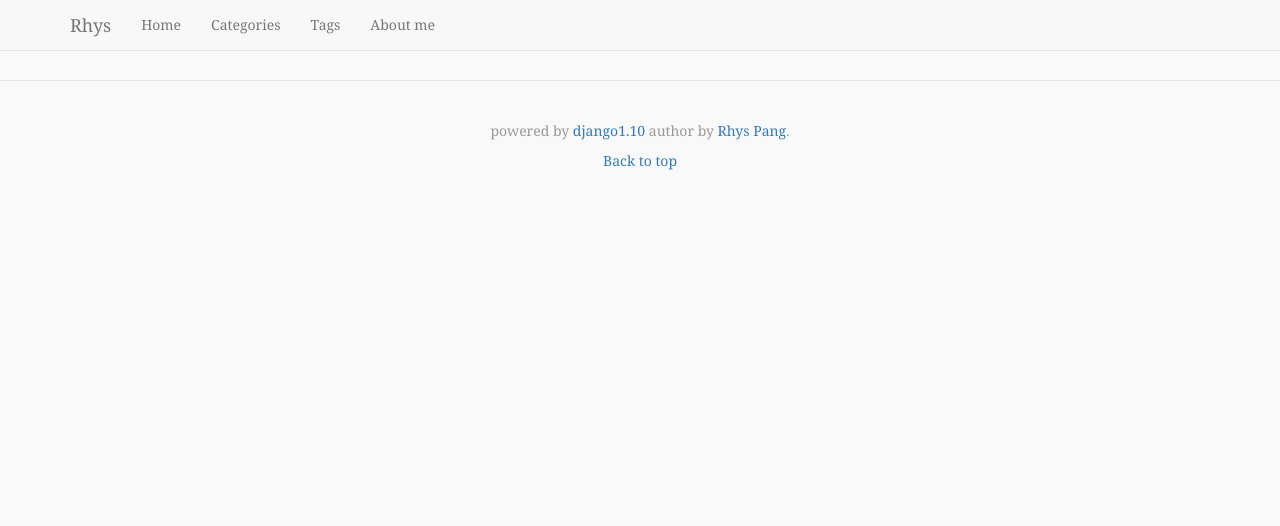
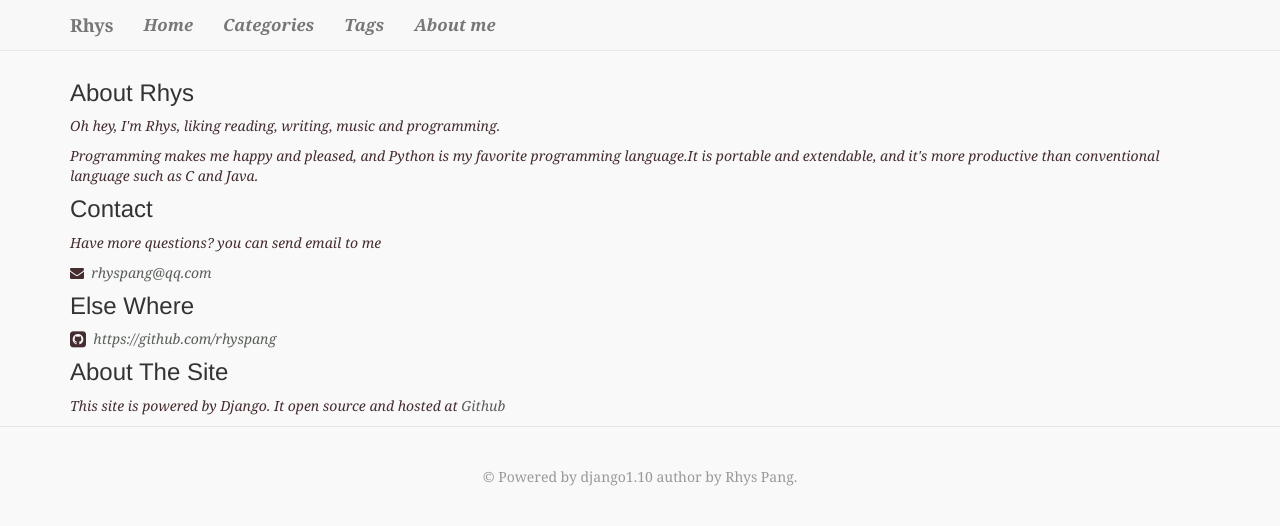
Before and after one commit to rhyspang/blog, a Django app: page /about/ in a window 1280 px wide. Shown: the top 526 px of the page. Run offline with Django 3.2, Linux system fonts and the light colour scheme; some libraries are stand-ins or nearby versions.

Commit message:
add about page

```diff
--- a/blog/static/blog/css/blog.css
+++ b/blog/static/blog/css/blog.css
@@ -32,7 +32,7 @@
  * Footer
  */
 
-.blog-footer {
+.blog-footer, .blog-footer a {
   padding: 40px 0;
   color: #999;
   text-align: center;
@@ -89,10 +89,9 @@
     opacity: 1;
 }
 
-.blog-post-tile{
+a {
     color: rgba(3, 10, 3, 0.65);
 }
-
 
 a:hover {
     text-decoration: none;
@@ -101,3 +100,24 @@
 .blog-post-meta {
     color: rgba(3, 10, 3, 0.4);
 }
+.back-to-top {
+    position: fixed;
+    bottom: 30px;
+    right: 30px;
+    z-index: 2000;
+}
+
+.collapse a {
+    font-style: italic;
+    font-weight: bold;
+    font-size: 120%;
+}
+
+.navbar-header {
+    font-weight: bold;
+    color: #000;
+}
+
+.about {
+    font-style: italic;
+}
--- a/blog/templates/blog/about.html
+++ b/blog/templates/blog/about.html
@@ -1 +1,27 @@
 {% extends './base.html' %}
+
+{% block body %}
+    <div data-aos="fade-up">
+        <h3>About Rhys</h3>
+        <div class="about">
+            <p>Oh hey, I'm Rhys, liking reading, writing, music and  programming.</p>
+            <p>Programming makes me happy and pleased, and Python is my favorite programming language.It is portable and extendable, and it's more productive than conventional language such as C and Java.</p>
+        </div>
+        <h3>Contact</h3>
+        <div class="about">
+            <p>Have more questions? you can send email to me</p>
+            <p><i class="fa fa-envelope" aria-hidden="true"></i>&nbsp;&nbsp;<a href="mailto:rhyspang@qq.com">rhyspang@qq.com</a></p>
+        </div>
+
+        <h3>Else Where</h3>
+        <div class="about">
+            <p><i class="fa fa-github-square fa-lg" aria-hidden="true"></i>&nbsp;&nbsp;<a href="https://github.com/rhyspang">https://github.com/rhyspang</a></p>
+        </div>
+        <h3>About The Site</h3>
+        <div class="about">
+            <P>This site is powered by Django. It open source and hosted at <a href="https://github.com/rhyspang/blog">Github</a></P>
+
+        </div>
+    </div>
+
+{% endblock %}
--- a/blog/templates/blog/base.html
+++ b/blog/templates/blog/base.html
@@ -19,6 +19,8 @@
     <!-- Custom styles for thispy  template -->
     <link href="{% static "blog/css/blog.css" %}" rel="stylesheet">
 
+    <link href="//cdn.bootcss.com/font-awesome/4.7.0/css/font-awesome.min.css" rel="stylesheet">
+
     <title>Rhys' Blog</title>
 
 </head>
@@ -38,6 +40,8 @@
 <script src="//cdn.bootcss.com/bootstrap/3.3.7/js/bootstrap.min.js"></script>
 <script src="//cdn.rawgit.com/michalsnik/aos/2.1.1/dist/aos.js"></script>
 
+
+
 <script>
     AOS.init();
 </script>
--- a/blog/templates/blog/footer.html
+++ b/blog/templates/blog/footer.html
@@ -1,6 +1,3 @@
 <footer class="blog-footer">
-    <p>powered by<a href="https://docs.djangoproject.com/en/1.10/">&nbsp;django1.10</a> author by <a href="https://github.com/stoonejames"> Rhys Pang</a>.</p>
-    <p>
-        <a href="#">Back to top</a>
-    </p>
+    <p>&copy;&nbsp;Powered by<a href="https://docs.djangoproject.com/en/1.10/">&nbsp;django1.10</a> author by <a href="https://github.com/rhyspang"> Rhys Pang</a>.</p>
 </footer>
--- a/blog/templates/blog/index.html
+++ b/blog/templates/blog/index.html
@@ -13,7 +13,7 @@
                         <div class="row">
                             <div class="col-md-8">
                                 <h2 class="blog-post-tile"><a href="{% url 'blog:entry_detail' slug=entry.slug %}">{{ entry.title }}</a></h2>
-                                <p class="blog-post-meta">{{ entry.created }} | Tagged under {{ entry.tags.all|join:", " }}</p>
+                                <p class="blog-post-meta"><i class="fa fa-calendar-plus-o" aria-hidden="true"></i>{{ entry.created }} | <i class="fa fa-tag" aria-hidden="true"></i>Tagged under {{ entry.tags.all|join:", " }}</p>
                             </div>
 
                             <div class="col-md-4">
--- a/blog/templates/blog/sidebar.html
+++ b/blog/templates/blog/sidebar.html
@@ -5,7 +5,7 @@
     {#    </div>#}
 
     <div  class="panel panel-success">
-        <div class="panel-heading">Live your life</div>
+        <div class="panel-heading">Life</div>
         <div  class="panel-body">
 
            I went to the woods because I wanted to live deliberately … I wanted to live deep and suck out all the marrow of life! To put to rout all that was not life… And not when I came to die, discover that I had not lived…
--- a/blog/templates/blog/tags.html
+++ b/blog/templates/blog/tags.html
@@ -20,7 +20,7 @@
             <h4  id="{{ tag.0 }}">{{ tag.0 }}</h4>
             <ul>
                 {% for element in tag.1 %}
-                    <li> {{ element.created  }}  -- <a href="{% url 'blog:entry_detail' element.slug %}"> {{ element }} </a></li>
+                    <li> {{ element.created  }}  -- <span class="blog-post-tile"><a href="{% url 'blog:entry_detail' element.slug %}"> {{ element }} </a></span></li>
 
                 {% endfor %}
             </ul>
```
Also changed, not shown: blog/static/blog/js/add-responsive.js (deleted, +0 -15 lines), blog/static/blog/js/blog.js (added, +31 -0 lines), blog/templates/blog/entry_detail.html (+5 -2 lines), qblog/settings.py (line endings or trailing spaces), 1 other file.
